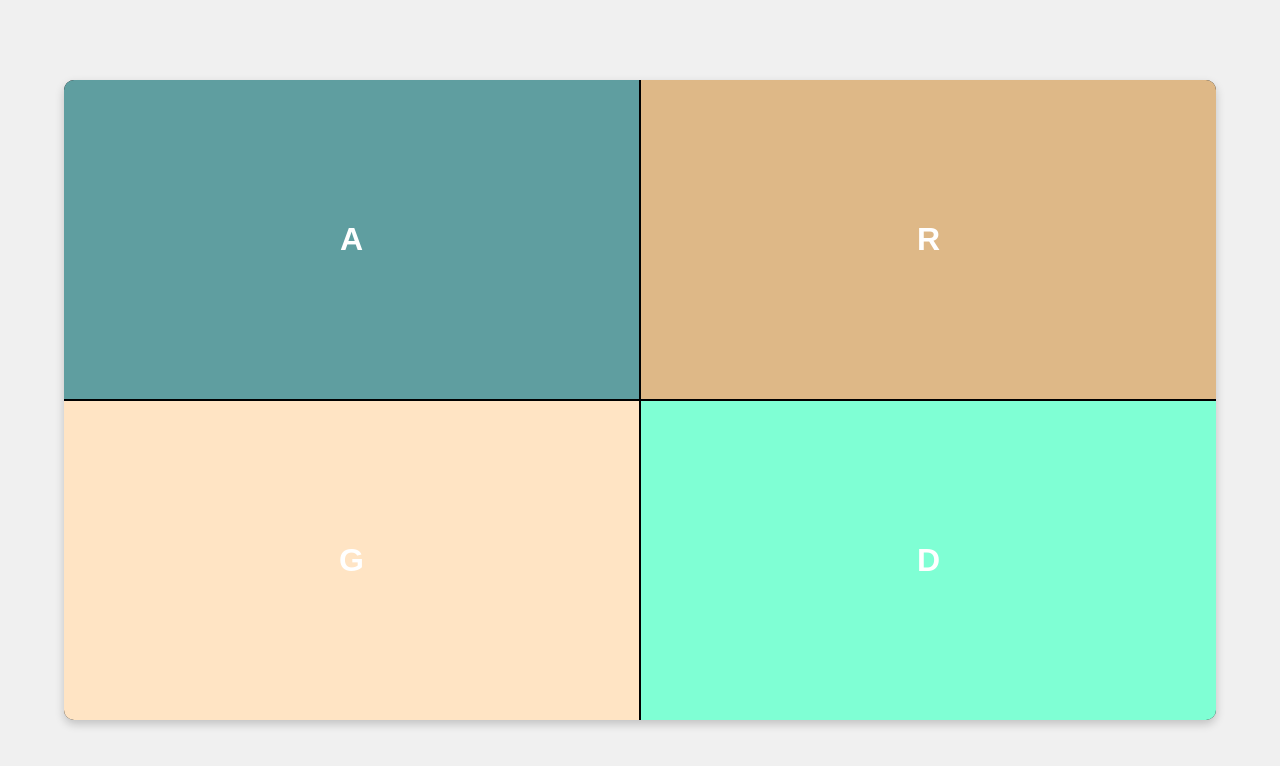
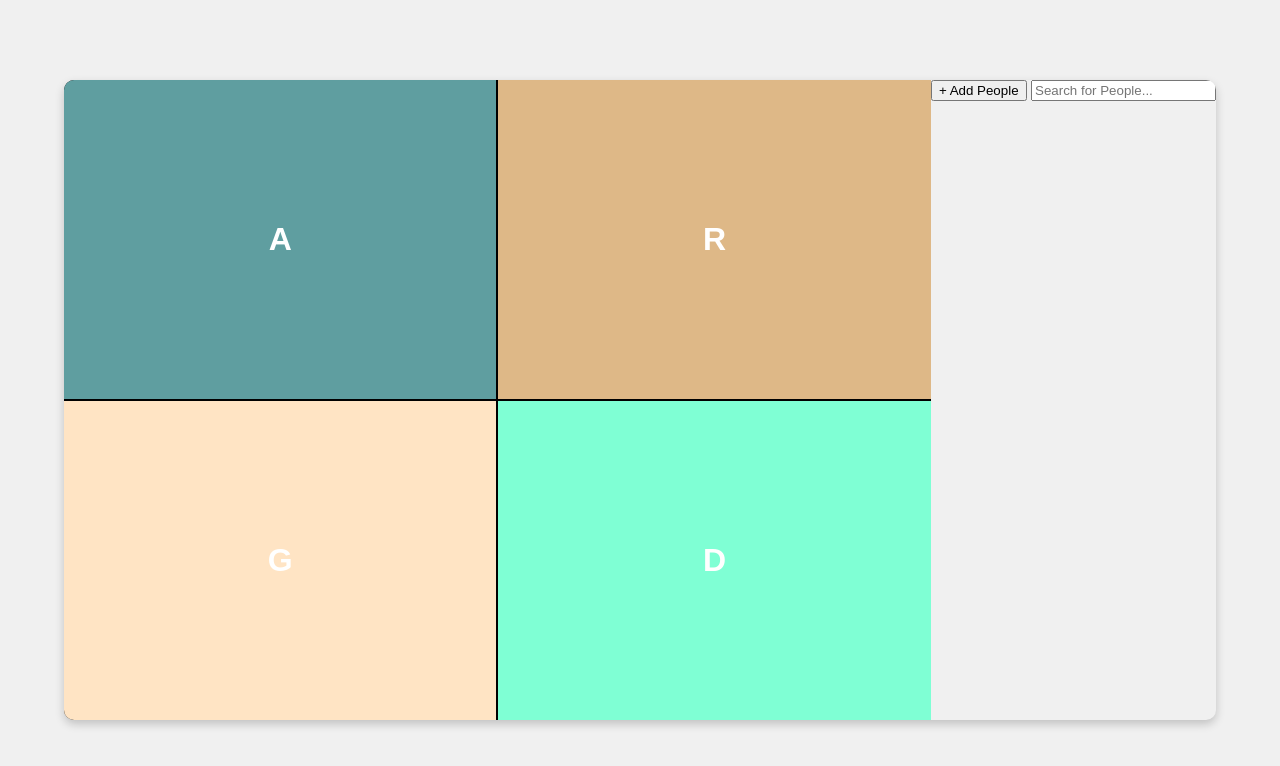
Before and after one commit to GitanjaliSase/Assignment-37, a plain HTML site: page index.html in a window 1280 px wide. Drawn offline with Linux system fonts and the light colour scheme.

Commit message:
add button

```diff
--- a/index.html
+++ b/index.html
@@ -14,6 +14,17 @@
       <div class="video-tile" style="background-color:bisque;">G</div>
       <div class="video-tile" style="background-color:aquamarine;">D</div>
     </div>
+    <div class="sidebar">
+      <button class="add-btn">+ Add People</button>
+      <input
+        type="text"
+        id="searchInput"
+        placeholder="Search for People..."
+        onkeyup="filterParticipants()"
+      />
+
+    </div>
+  </div>
 
 
 </body>
```
